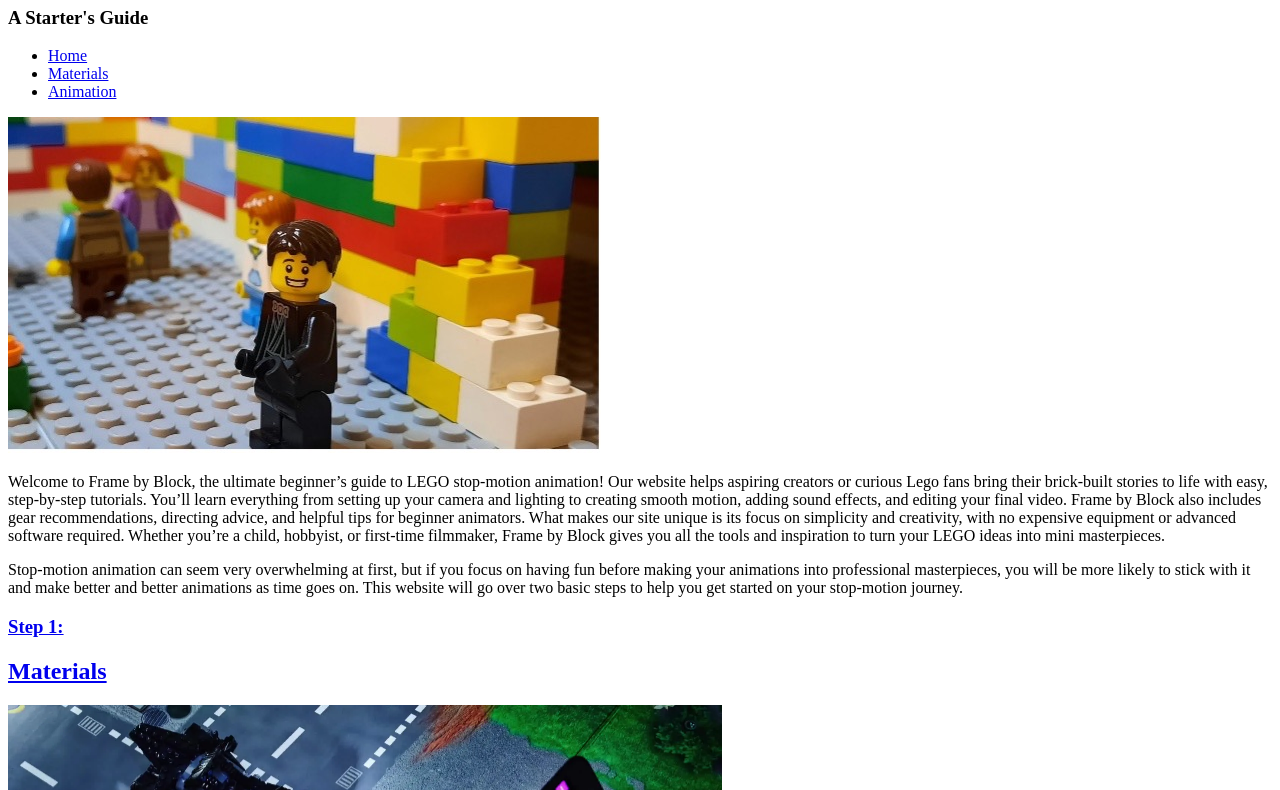
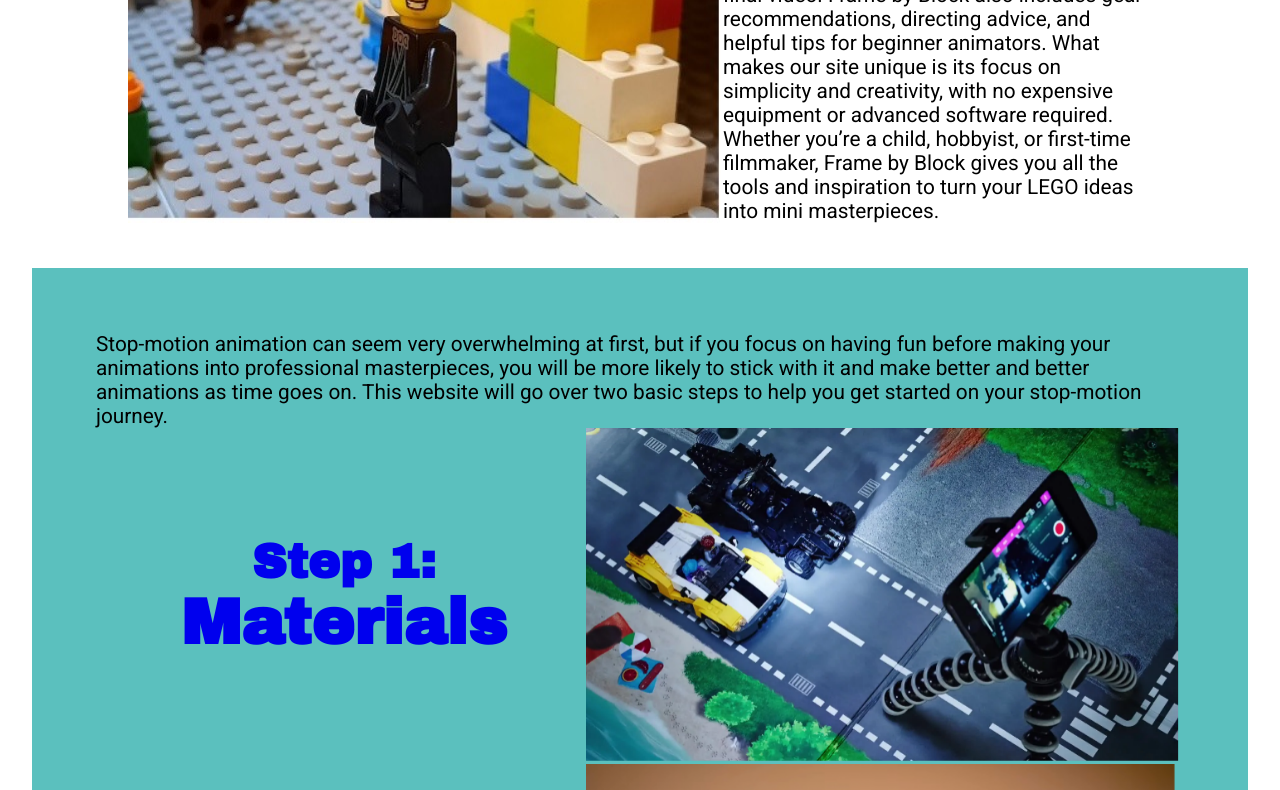
Before and after one commit to SoaringEaqle/wdd130-archibald, a plain HTML site: page index.html in a window 1280 px wide. Shown: the part 464-1254 px from the top of the page. Drawn offline with Linux system fonts and the light colour scheme; a web font is replaced by a local one.

Commit message:
css for home page

```diff
--- a/index.html
+++ b/index.html
@@ -4,19 +4,18 @@
     <meta charset="UTF-8">
     <meta name="viewport" content="width=device-width, initial-scale=1.0">
     <title>Document</title>
+    <link rel="stylesheet" href="styles.css">
 </head>
 <body>
     <header>
-        <img src="images/fbb_logo.png" alt="Frame by Block Logo">
+        <img id="logo" src="images/fbb_logo.png" alt="Frame by Block Logo">
         <h3>
             A Starter's Guide
         </h3>
         <nav>
-            <ul>
-                <li><a href="index.html">Home</a></li>
-                <li><a href="#">Materials</a></li>
-                <li><a href="#">Animation</a></li>
-            </ul>
+            <a href="index.html" class="link">Home</a>
+            <a href="#" class="link">Materials</a>
+            <a href="#" class="link" >Animation</a>
         </nav>
     </header>
     <main>
@@ -38,7 +37,7 @@
                 masterpieces.
             </p>
         </div>
-        <section class = "cont">
+        <section class = "cont" id = "home-cont">
             <p>
                 Stop-motion animation can seem very overwhelming at first, but if you focus
                 on having fun before making your animations into professional masterpieces,
@@ -53,7 +52,7 @@
                 <h2>
                     Materials
                 </h2>
-                <img src="images/record1.png">
+                <img src="images/record1.jpg">
             </a>
             <a href="#" class = "info" id = "animation">
                 <h3>
--- a/styles.css
+++ b/styles.css
@@ -7,4 +7,115 @@
     --accent2-color: #0016E0;
     --accent3-color: #F2D0A4;
 
+
+    --heading-font: "Revalia", sans-serif;
+    --info-heading-font: "Archivo Black", sans-serif;
+    --paragraph-font: "Roboto", sans-serif;
+
+    margin: 0;
+    padding: 0;
+    justify-self: center;
 }
+
+h1{
+    font-family: var(--heading-font);
+    color: var(--accent2-color);
+    justify-self: unset;
+}
+
+h2, h3{
+    font-family: var(--info-heading-font);
+}
+
+p{
+    font-family: var(--paragraph-font);
+    font-size: 1.3em;
+    justify-self: unset;
+}
+
+header{
+    justify-self: unset;
+    background-color: var(--secondary-color);
+    display: grid;
+    grid-template-columns: 300px auto;
+    grid-template-rows: 150px auto;
+    padding: 20px;
+}
+
+#logo{
+    height: 100%;
+    justify-self: center;
+}
+
+header h3{
+    grid-row: 2/3;
+    grid-column: 1/2;
+    justify-self: center;
+}
+
+nav{
+    grid-row: 1/3;
+    grid-column: 2/3;
+    width: 100%;
+    justify-self: center;
+    align-self: center;
+    display: grid;
+    grid-template-columns: 1fr 1fr 1fr;
+}
+
+.link{
+    justify-self: center;
+    font-family: var(--info-heading-font);
+    font-size: 2em;
+    color: #C03221;
+    text-decoration: none;
+    color: var(--accent1-color);
+    text-shadow: 2px 2px 4px #000000;
+}
+
+.home-banner{
+    display: flex;
+    justify-self: center;
+    margin: 45px auto;
+    width: 80%;
+}
+
+.home-banner p{
+    float: left;
+    height: 100%;
+    width: fit-content;
+}
+
+#home-cont{
+    background-color: #5BC0BE;
+    width: 85%;
+    padding: 5%;
+}
+
+.info {
+    display: grid;
+    grid-template-areas:
+    'title image'
+    'text image';
+
+    grid-template-columns: 45% 55%;
+    height: fit-content;
+    width: 99%;
+    text-decoration: none;
+}
+
+#home-cont .info h3{
+    grid-area: title;
+    font-size: 3em;
+    height: fit-content;
+    align-self:end;
+}
+
+#home-cont .info h2{
+    grid-area: text;
+    font-size: 4em;
+}
+.info img{
+    grid-area: image;
+    width: 100%;
+}
```
Also changed, not shown: images/record1.jpg (renamed from images/record1.png).
